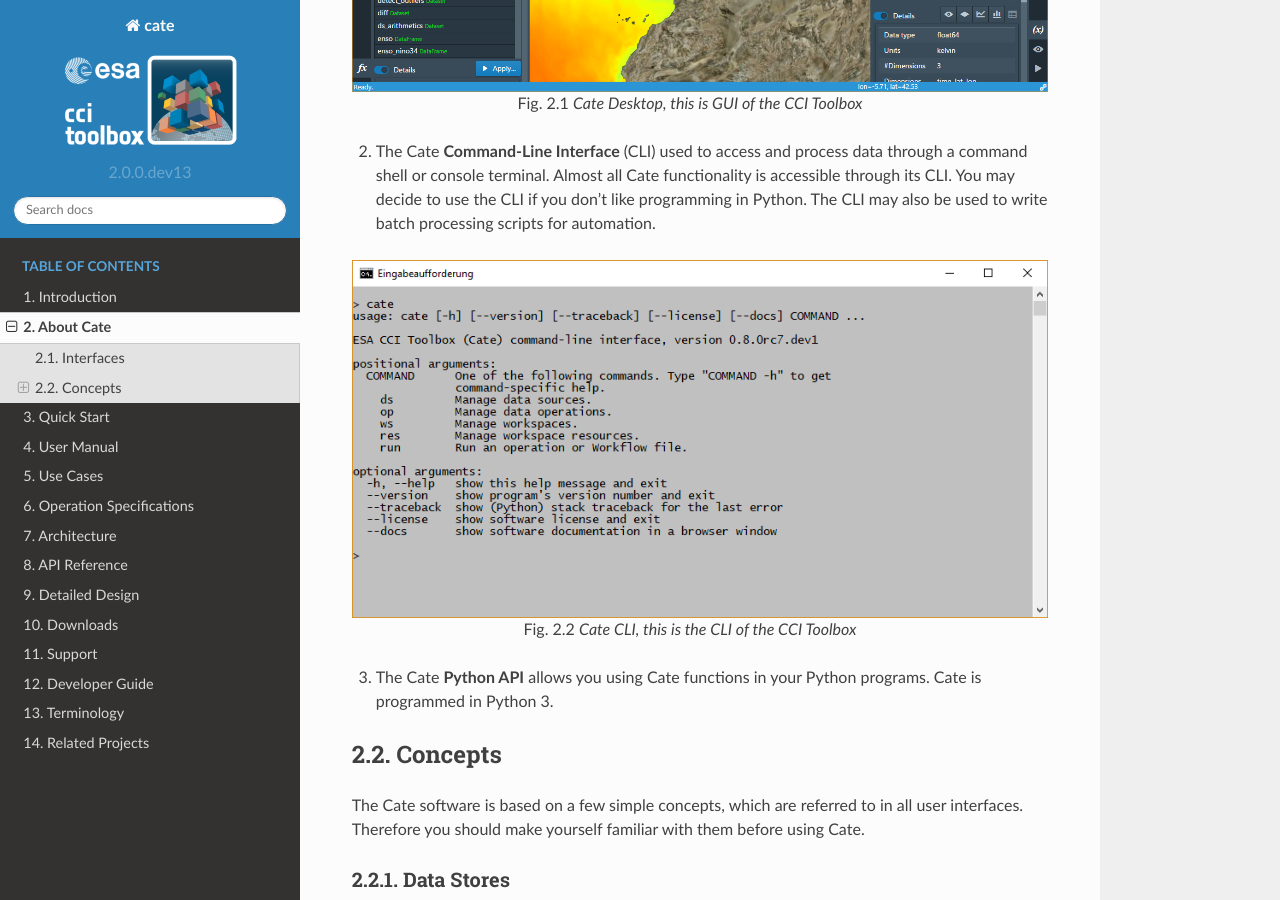
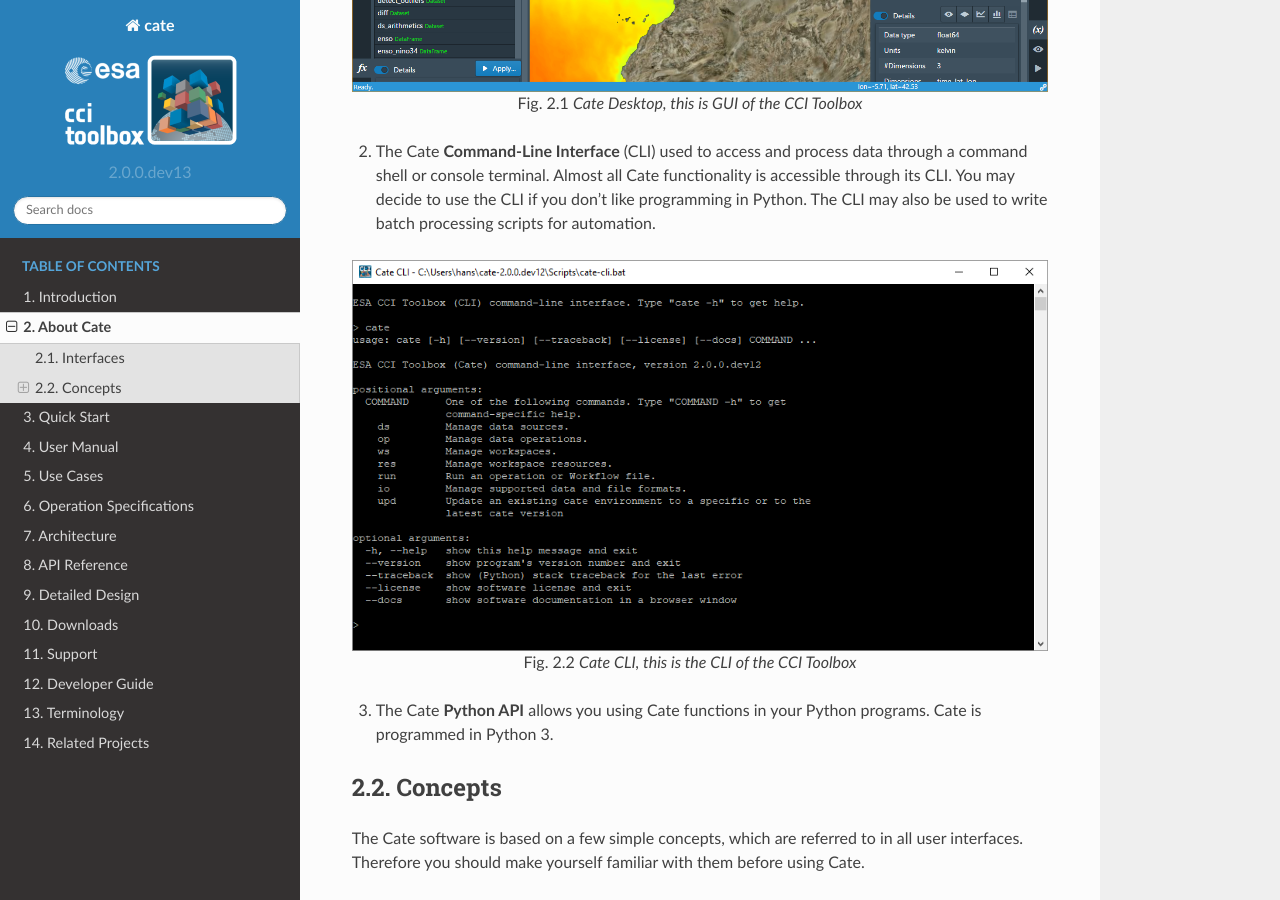
Before and after one commit to CCI-Tools/cate, a Sphinx documentation site: the page built from doc/source/about.rst, in a window 1280 px wide and 900 px high, scrolled down 756 px. Built offline with Sphinx 7.4.7 and the Read the Docs theme 2.0.0, drawn with Linux system fonts in a browser that asks for light colours.

Commit message:
update images

```diff
--- a/doc/source/user_manual/um_gui.rst
+++ b/doc/source/user_manual/um_gui.rst
@@ -506,14 +506,12 @@
 
 .. figure:: ../_static/figures/user_manual/gui_panel_styles_placemark.png
    :width: 1024px
-   :scale: 100 %
    :align: center
 
    Styles Panel for styling a placemark
 
 .. figure:: ../_static/figures/user_manual/gui_panel_styles_vector.png
    :width: 1024px
-   :scale: 100 %
    :align: center
 
    Styles Panel for styling a polygon/box
```
Also changed, not shown: doc/source/_static/figures/about-cli.png, doc/source/_static/figures/user_manual/gui_menu_file.png, doc/source/_static/figures/user_manual/gui_panel_view.png.
